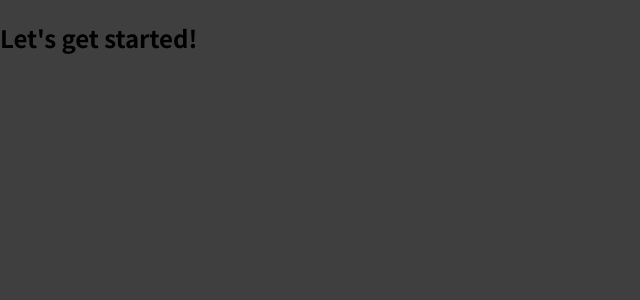
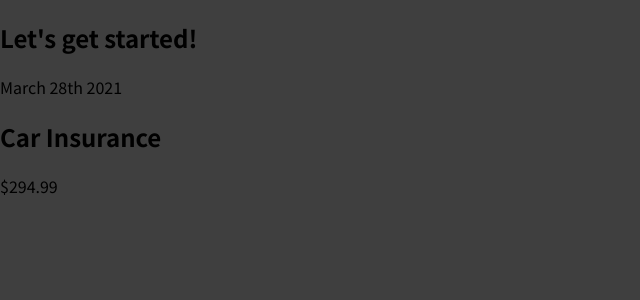
Before and after one commit to Edwardtoonela/react-expense-tracker, a JavaScript app: page / in a window 1280 px wide. Shown: the top 300 px of the page, without its empty margins (0-640 px from the left). Built offline with nearby package versions, Linux system fonts and the light colour scheme.

Commit message:
added expense item component

```diff
--- a/src/App.js
+++ b/src/App.js
@@ -1,7 +1,10 @@
+import ExpenseItem from './components/ExpenseItem';
+
 function App() {
   return (
     <div>
       <h2>Let's get started!</h2>
+      <ExpenseItem></ExpenseItem>
     </div>
   );
 }
--- /dev/null
+++ b/src/components/ExpenseItem.js
@@ -0,0 +1,13 @@
+function ExpenseItem() {
+  return (
+    <div>
+      <div>March 28th 2021</div>
+      <div>
+        <h2>Car Insurance</h2>
+        <div>$294.99</div>
+      </div>
+    </div>
+  );
+}
+
+export default ExpenseItem;
```
Also changed, not shown: src/components/ExpenseItem.css (added), 1 other file (tests, documents, lock files or other folders).
